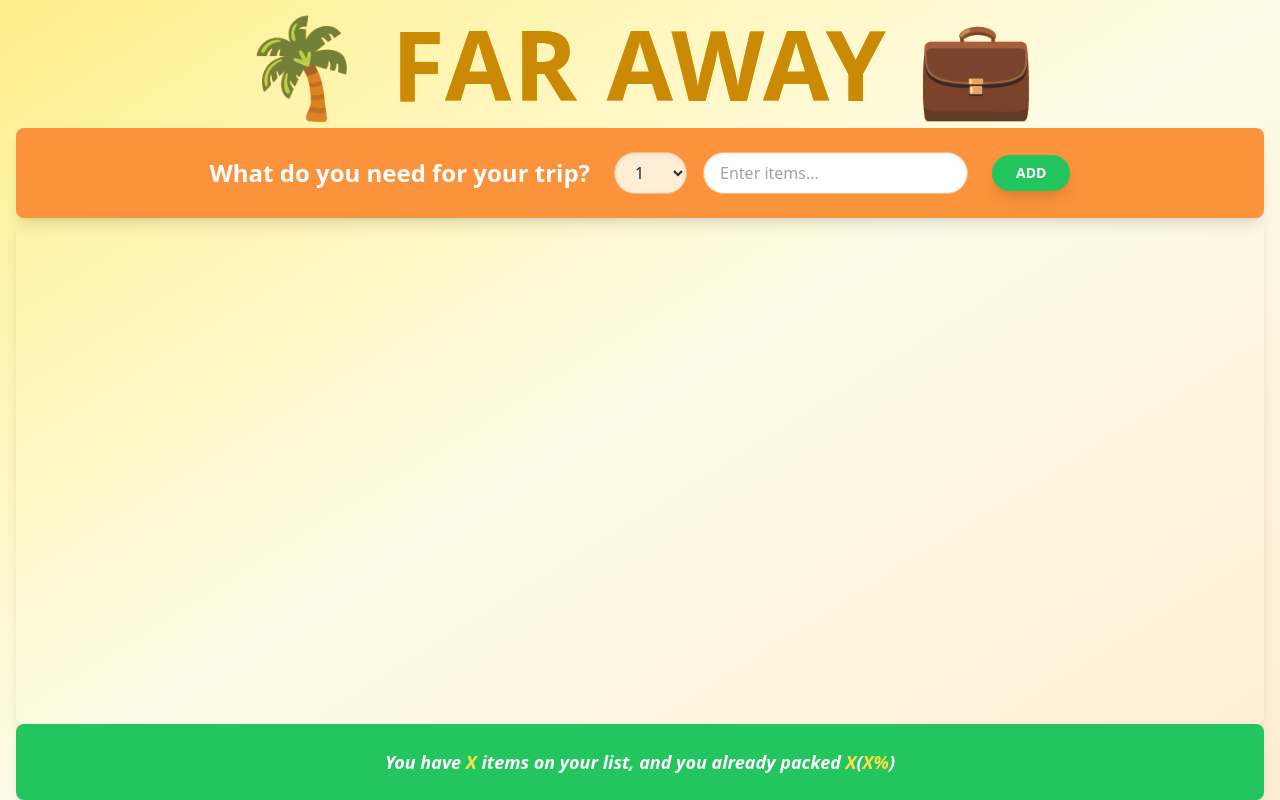
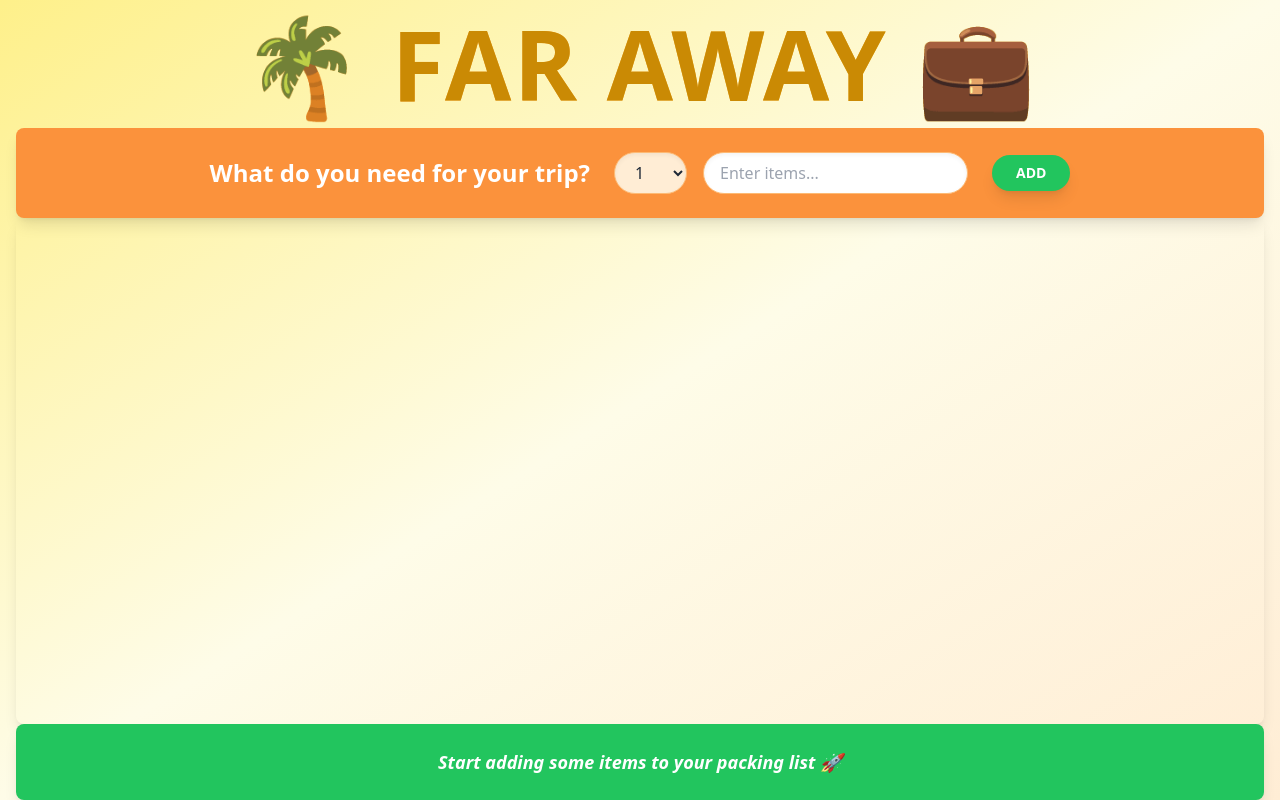
Before and after one commit to mfarhann10/Travel-List, a React (Vite) app: page / in a window 1280 px wide. Built offline with nearby package versions, Linux system fonts and the light colour scheme.

Commit message:
add logic to Stats components

```diff
--- a/src/App.jsx
+++ b/src/App.jsx
@@ -30,7 +30,7 @@
         onDeleteItem={handleDeleteItem}
         onToggleItem={handleToggleItem}
       />
-      <Stats />
+      <Stats items={items} />
     </div>
   );
 }
--- a/src/components/Stats.jsx
+++ b/src/components/Stats.jsx
@@ -1,10 +1,26 @@
-function Stats() {
+/* eslint-disable react/prop-types */
+function Stats({ items }) {
+  const footer =
+    "bg-green-500 text-white text-center py-6 rounded-lg shadow-lg mx-4";
+
+  if (!items.length)
+    return (
+      <p className={footer}>
+        <em className="text-lg font-semibold text-white">
+          Start adding some items to your packing list 🚀
+        </em>
+      </p>
+    );
+  const numItems = items.length;
+  const numPacked = items.filter((item) => item.packed).length;
+  const numTotalPercent = Math.round((numPacked / numItems) * 100);
   return (
-    <footer className="bg-green-500 text-white text-center py-6 rounded-lg shadow-lg mx-4">
-      <em className="text-lg font-semibold">
-        You have <span className="text-yellow-300">X</span> items on your list,
-        and you already packed <span className="text-yellow-300">X</span>(
-        <span className="text-yellow-300">X%</span>)
+    <footer className={footer}>
+      <em className="text-lg font-semibold text-white">
+        {numTotalPercent == 100
+          ? "You've got everything! Ready to Go ✈️"
+          : `You have ${numItems} items on your list, and you already packed
+        ${numPacked} (${numTotalPercent})%`}
       </em>
     </footer>
   );
```
